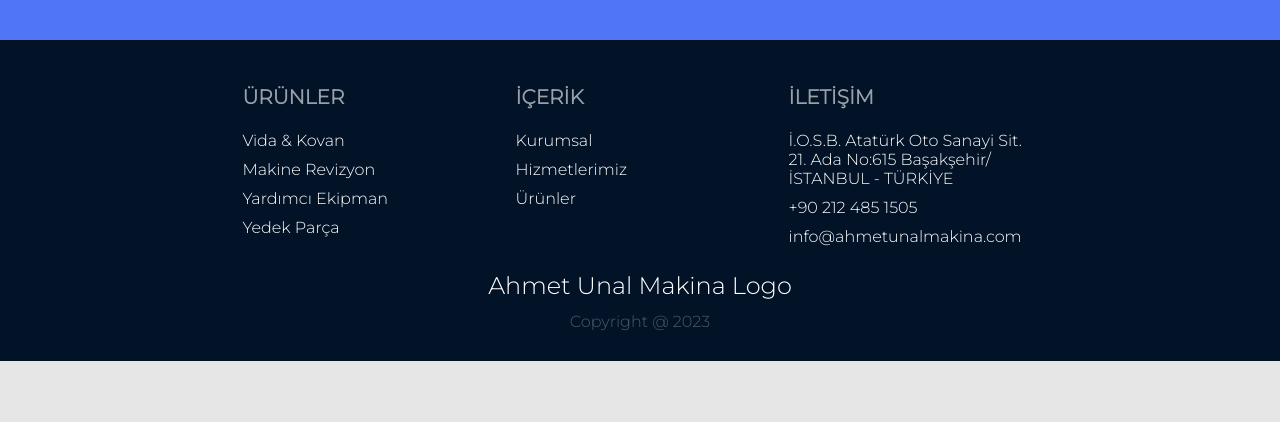
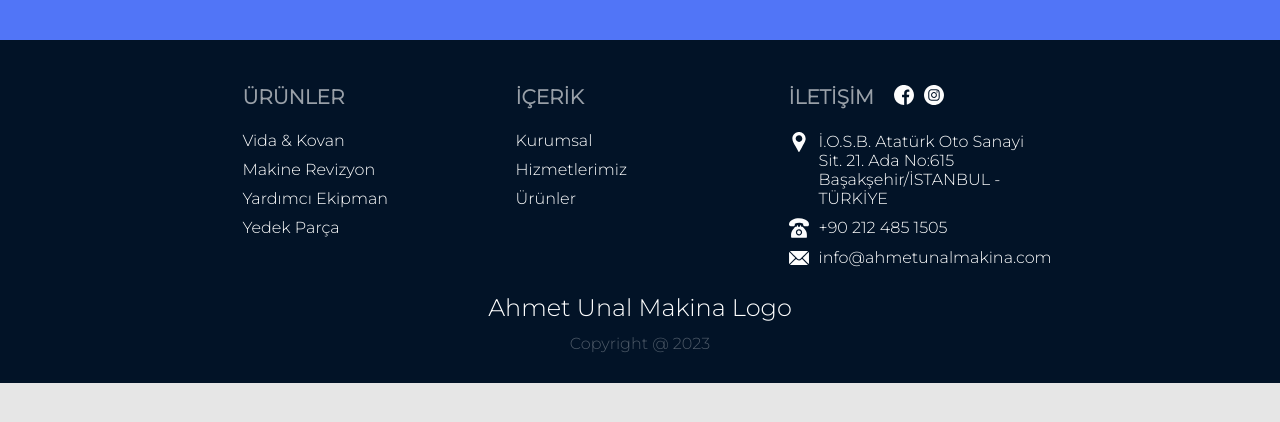
Before and after one commit to alrenU/website-ahmet-unal-makina, a website: page public/footer.html in a window 1280 px wide. Drawn offline with Linux system fonts and the light colour scheme.

Commit message:
add svg icons to footer.

```diff
--- a/public/assets/css/footer.css
+++ b/public/assets/css/footer.css
@@ -40,6 +40,11 @@
 
 .footer nav ul li {
     padding: 5px 12px;
+}
+
+.icon-li {
+    display: flex;
+    flex-direction: row;
 }
 
 .footer-top,
@@ -94,6 +99,7 @@
 }
 
 .footer-middle .list-title {
+    display: flex;
     margin-bottom: 12px;
 
     font-size: 20px;
@@ -119,6 +125,15 @@
 
     font-size: 16px;
     color: rgba(255, 255, 255, 0.3);
+}
+
+.icon {
+    width: 20px;
+    min-width: 20px;
+    height: 20px;
+    margin-right: 10px;
+
+    filter: invert(100%);
 }
 
 /* responsive */
--- a/public/footer.html
+++ b/public/footer.html
@@ -46,10 +46,27 @@
 
                 <nav>
                     <ul>
-                        <li class="list-title"><p>iletişim</p></li>
-                        <li><p>İ.O.S.B. Atatürk Oto Sanayi Sit. 21. Ada No:615 Başakşehir/İSTANBUL - TÜRKİYE</p></li>
-                        <li><p>+90 212 485 1505</p></li>
-                        <li><a href="#" class="long-text">info@ahmetunalmakina.com</a></li>
+                        <li class="list-title">
+                            <p style="margin-right:20px">iletişim</p>
+                            <a href="https://www.facebook.com/people/Ahmet-Unal-Makina-Plastik/100084843487311/" target="_blank">
+                                <img class="icon" src="/public/assets/icons/facebook.svg" alt="Facebook icon.">
+                            </a>
+                            <a href="https://www.instagram.com/ahmetunalmakina" target="_blank">
+                                <img class="icon" src="/public/assets/icons/instagram.svg" alt="Instagram icon.">
+                            </a>
+                        </li>
+                        <li class="icon-li">
+                            <img class="icon" src="/public/assets/icons/location.svg" alt="Location icon.">
+                            <p>İ.O.S.B. Atatürk Oto Sanayi Sit. 21. Ada No:615 Başakşehir/İSTANBUL - TÜRKİYE</p>
+                        </li>
+                        <li class="icon-li">
+                            <img class="icon" src="/public/assets/icons/telephone.svg" alt="Telephone icon.">
+                            <p>+90 212 485 1505</p>
+                        </li>
+                        <li class="icon-li">
+                            <img class="icon" src="/public/assets/icons/mail.svg" alt="Mail icon.">
+                            <a href="#" class="long-text">info@ahmetunalmakina.com</a>
+                        </li>
                     </ul>
                 </nav>
             </div>
--- a/server/server.js
+++ b/server/server.js
@@ -5,8 +5,8 @@
 
 app.use("/public", express.static(process.cwd() + "/public"));
 
-app.get(["/", "/staticProductPage.html"], (req, res) => {
-  res.sendFile(path.join(process.cwd() + "/public/staticProductPage.html"));
+app.get(["/", "/footer.html"], (req, res) => {
+  res.sendFile(path.join(process.cwd() + "/public/footer.html"));
 });
 
 app.listen(port, () => {
```
